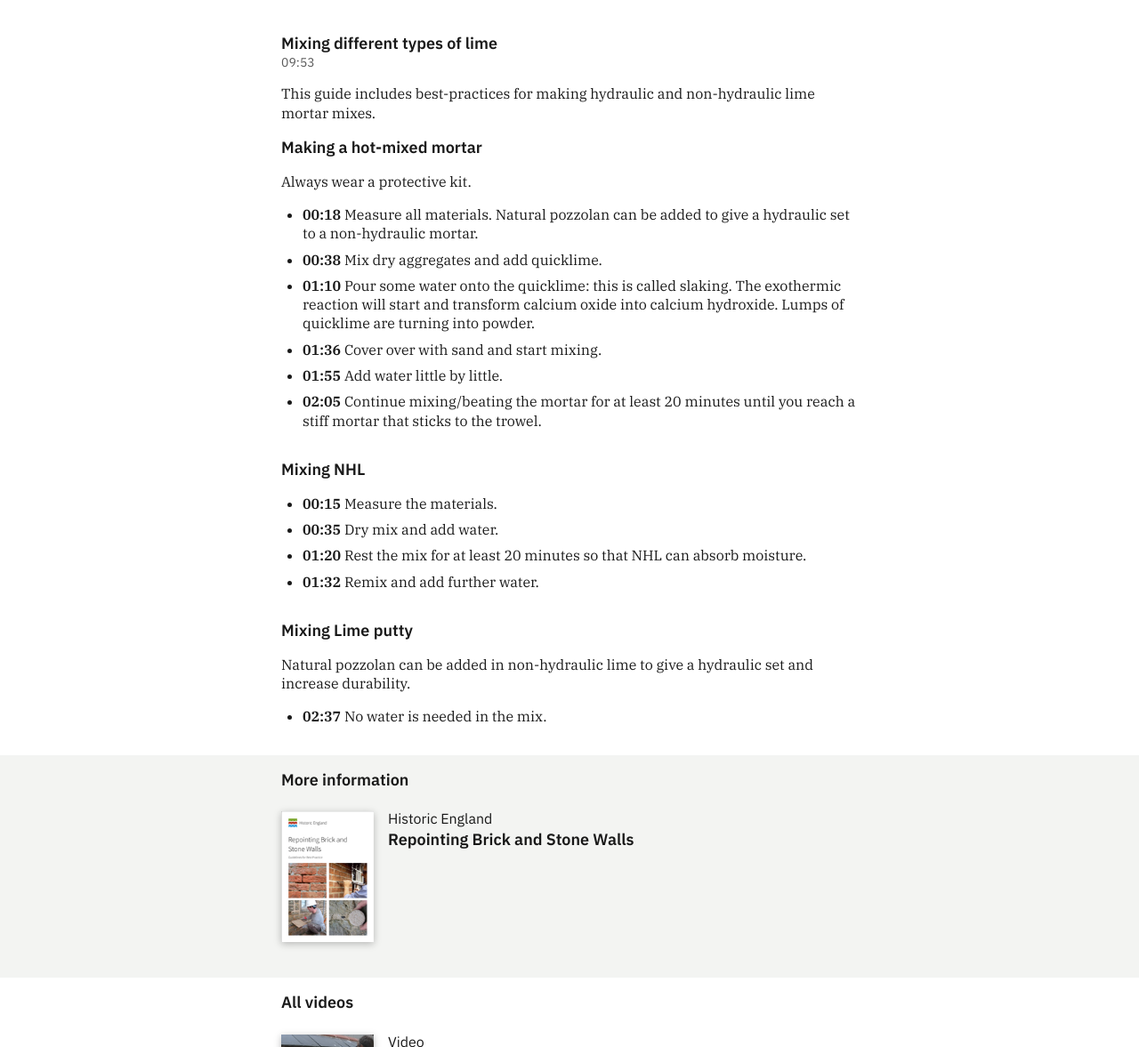
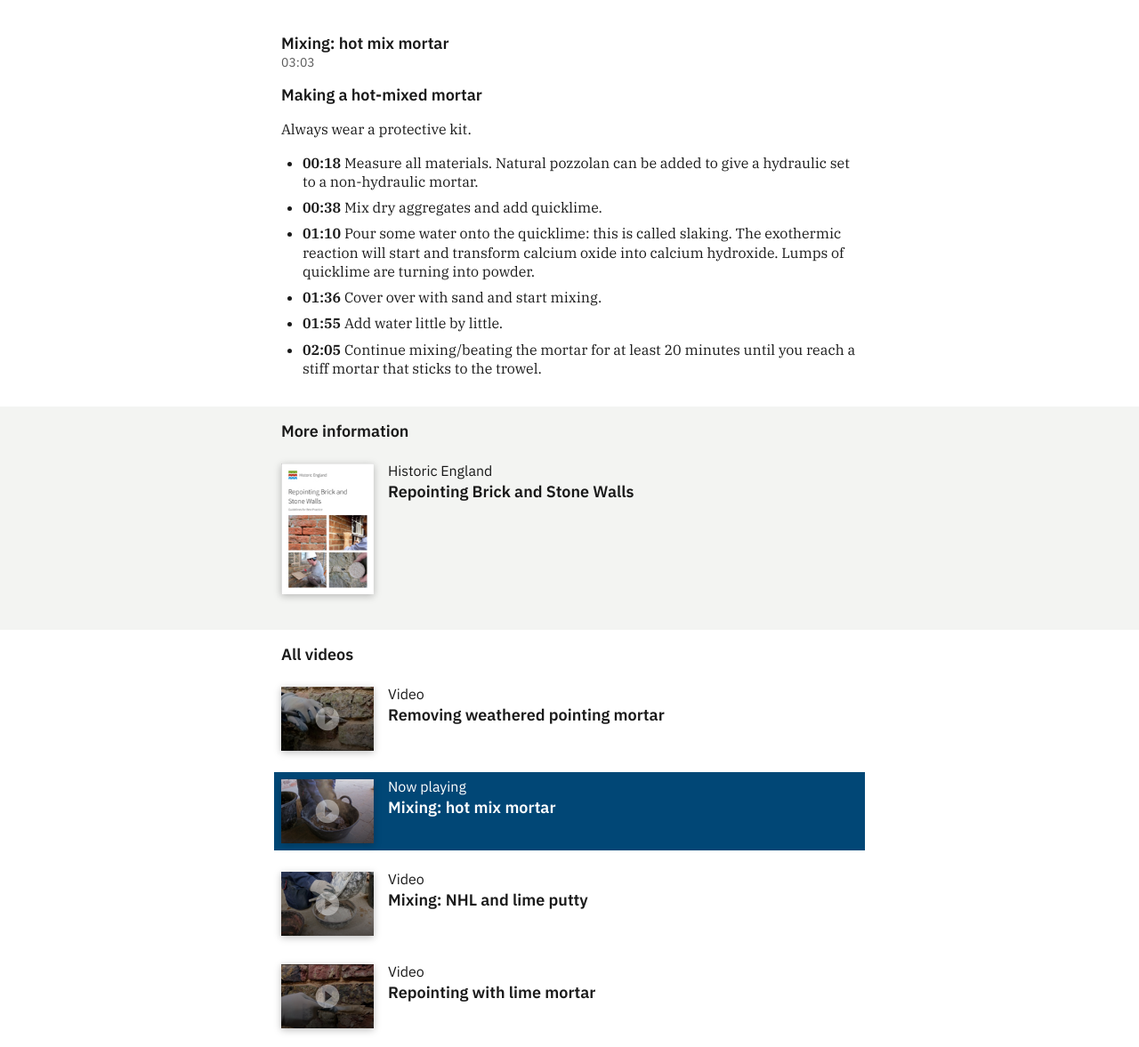
Before and after one commit to LucieFu/uselimemortar, a Jekyll site: the page built from _workmanship-videos/mixing-hot-mix.md, in a window 1280 px wide and 1400 px high, scrolled down 191 px. Shown: the part 223-1400 px from the top of the window at 89% size. Built offline with Jekyll 4.4.1, drawn with Linux system fonts in a browser that asks for light colours; some of the changed text lies outside the part shown.

Commit message:
Add new video thumbnails

```diff
--- a/_config.yml
+++ b/_config.yml
@@ -31,7 +31,8 @@ collections:
     output: true
     order:
       - removing.md
-      - mixing.md
+      - mixing-hot-mix.md
+      - mixing-nhl-putty.md
       - repointing.md
       - finishing-tending.md
   articles:
--- a/_workmanship-videos/mixing.md
+++ b/_workmanship-videos/mixing-hot-mix.md
@@ -1,11 +1,10 @@
 ---
 layout: video
-title: Mixing different types of lime
-description: "All about mixing"
-permalink: workmanship/mixing/
-video-id: 8YoDUUooZns
-video-length: "09:53"
-preview-image-url: /images/mike-wye-how-to-point.jpg
+title: "Mixing: hot mix mortar"
+permalink: workmanship/mixing-hot-mix/
+video-id: sn39obR2Q9Y
+video-length: "03:03"
+preview-image-url: /images/video-thumbnails/mixing-hot-mix.jpg
 breadcrumb-links:
   - label: Workmanship
     href: /workmanship/
@@ -16,8 +15,6 @@ resources:
     href: https://historicengland.org.uk/images-books/publications/repointing-brick-and-stone-walls/
 ---
 
-This guide includes best-practices for making hydraulic and non-hydraulic lime mortar mixes.
-
 ## Making a hot-mixed mortar
 Always wear a protective kit.
 
@@ -27,13 +24,3 @@ Always wear a protective kit.
 * **01:36** Cover over with sand and start mixing.
 * **01:55** Add water little by little.
 * **02:05** Continue mixing/beating the mortar for at least 20 minutes until you reach a stiff mortar that sticks to the trowel.
-
-## Mixing NHL
-* **00:15** Measure the materials.
-* **00:35** Dry mix and add water.
-* **01:20** Rest the mix for at least 20 minutes so that NHL can absorb moisture.
-* **01:32** Remix and add further water.
-
-## Mixing Lime putty
-Natural pozzolan can be added in non-hydraulic lime to give a hydraulic set and increase durability.
-* **02:37** No water is needed in the mix.
```
Also changed, not shown: _workmanship-videos/finishing-tending.md (+3 -4 lines), _workmanship-videos/mixing-nhl-putty.md (added, +26 -0 lines), _workmanship-videos/removing.md (+3 -4 lines), _workmanship-videos/repointing.md (+3 -4 lines), images/mike-wye-how-to-point.jpg (deleted), images/video-thumbnails/finishing-tending.jpg (added), images/video-thumbnails/mixing-hot-mix.jpg (added), images/video-thumbnails/mixing-nhl-putty.jpg (added), images/video-thumbnails/removing.jpg (added), images/video-thumbnails/repointing.jpg (added).
